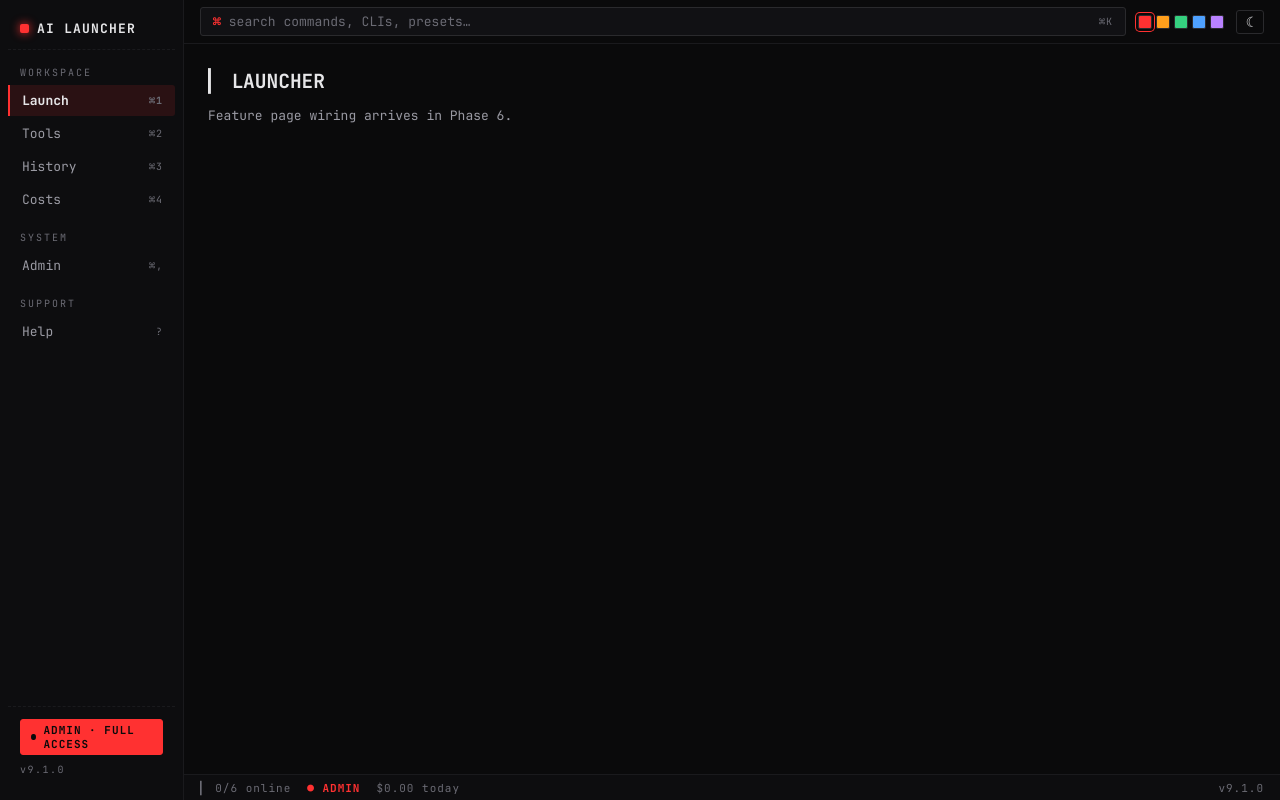
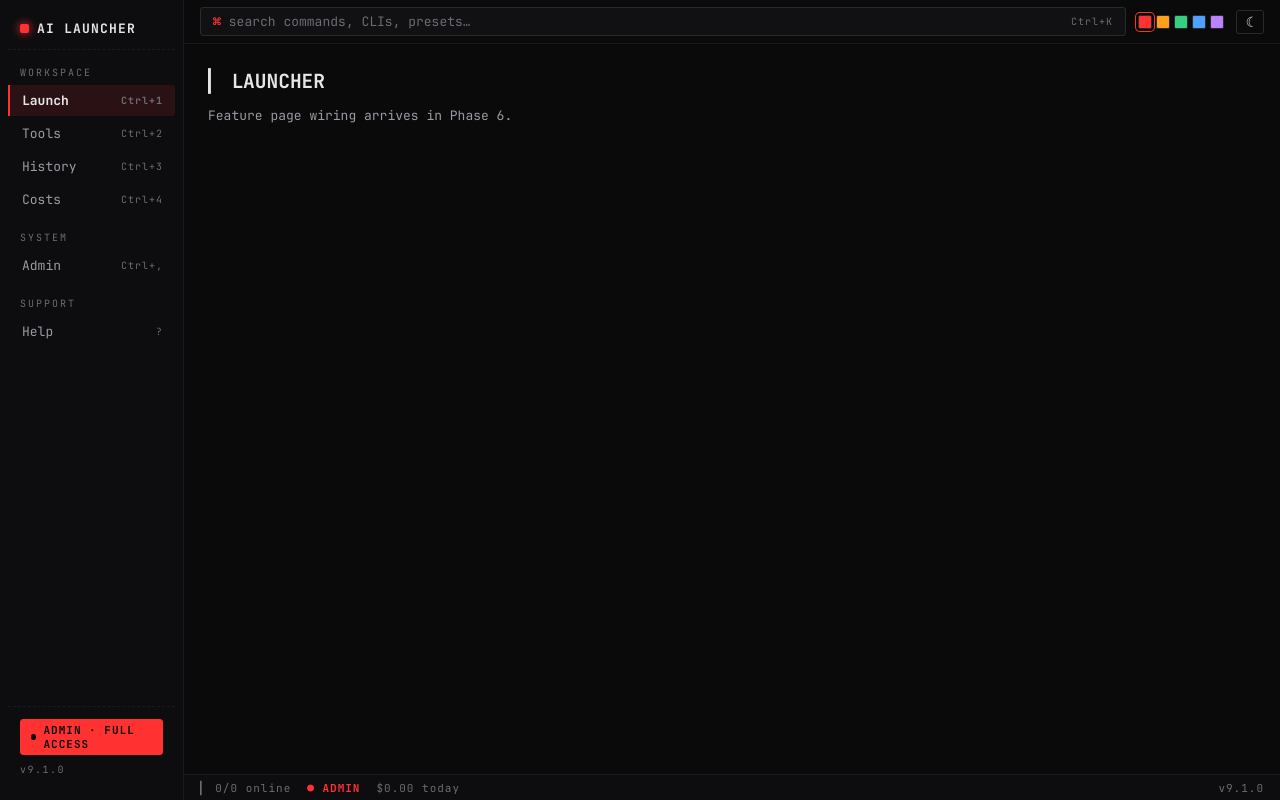
Before and after one commit to HelbertMoura/ai_launcher, a React (Vite) app: page / in a window 1280 px wide. Built offline with nearby package versions, Linux system fonts and the light colour scheme.

Commit message:
fix(v10-phase3): platform-aware shortcut labels, status total, aria-current, tsconfig exclude

```diff
--- a/src/app/App.tsx
+++ b/src/app/App.tsx
@@ -5,7 +5,7 @@ import { useTheme } from "../hooks/useTheme";
 import { Sidebar } from "./layout/Sidebar";
 import { StatusBar } from "./layout/StatusBar";
 import { TopBar } from "./layout/TopBar";
-import { TAB_ORDER, type TabId } from "./layout/TabId";
+import type { TabId } from "./layout/TabId";
 import "./App.css";
 
 export function App() {
@@ -35,7 +35,7 @@ export function App() {
         <Placeholder tab={active} />
       </main>
       <div className="cd-app__status">
-        <StatusBar online={0} total={TAB_ORDER.length} todaySpend="$0.00" version={pkg.version} />
+        <StatusBar online={0} total={0} todaySpend="$0.00" version={pkg.version} />
       </div>
     </div>
   );
--- a/src/app/layout/Sidebar.tsx
+++ b/src/app/layout/Sidebar.tsx
@@ -57,6 +57,7 @@ function Item({
   return (
     <button
       type="button"
+      aria-current={isOn ? "page" : undefined}
       className={`cd-side__item${isOn ? " cd-side__item--on" : ""}`}
       onClick={() => onSelect(id)}
     >
--- a/src/app/layout/StatusBar.css
+++ b/src/app/layout/StatusBar.css
@@ -7,7 +7,7 @@
   border-top: 1px solid var(--border);
   background: var(--surface-1);
   font-family: var(--font-mono);
-  font-size: 11px;
+  font-size: var(--text-xs);
   letter-spacing: 1px;
   color: var(--text-dim);
 }
--- a/src/app/layout/TabId.ts
+++ b/src/app/layout/TabId.ts
@@ -17,11 +17,15 @@ export const TAB_LABELS: Record<TabId, string> = {
   help: "Help",
 };
 
+const MOD = typeof navigator !== "undefined" && /Mac|iPhone|iPad/i.test(navigator.platform)
+  ? "⌘"
+  : "Ctrl";
+
 export const TAB_KEYS: Record<TabId, string> = {
-  launcher: "⌘1",
-  tools: "⌘2",
-  history: "⌘3",
-  costs: "⌘4",
-  admin: "⌘,",
+  launcher: `${MOD}+1`,
+  tools: `${MOD}+2`,
+  history: `${MOD}+3`,
+  costs: `${MOD}+4`,
+  admin: `${MOD}+,`,
   help: "?",
 };
--- a/src/app/layout/TopBar.tsx
+++ b/src/app/layout/TopBar.tsx
@@ -1,6 +1,11 @@
 import { ACCENTS, type Accent } from "../../hooks/useAccent";
 import type { Theme } from "../../hooks/useTheme";
 import "./TopBar.css";
+
+const CMD_KEY_LABEL =
+  typeof navigator !== "undefined" && /Mac|iPhone|iPad/i.test(navigator.platform)
+    ? "⌘K"
+    : "Ctrl+K";
 
 interface TopBarProps {
   onCommand: () => void;
@@ -16,7 +21,7 @@ export function TopBar({ onCommand, theme, onToggleTheme, accent, onAccent }: To
       <button className="cd-top__cmd" type="button" onClick={onCommand}>
         <span className="cd-top__cmd-icon">⌘</span>
         <span>search commands, CLIs, presets…</span>
-        <span className="cd-top__cmd-key">⌘K</span>
+        <span className="cd-top__cmd-key">{CMD_KEY_LABEL}</span>
       </button>
 
       <div className="cd-top__right">
--- a/tsconfig.json
+++ b/tsconfig.json
@@ -21,6 +21,7 @@
     "src/**/*.bak",
     "src/tabs",
     "src/layout",
+    "src/styles",
     "src/presets",
     "src/providers",
     "src/shared",
```
